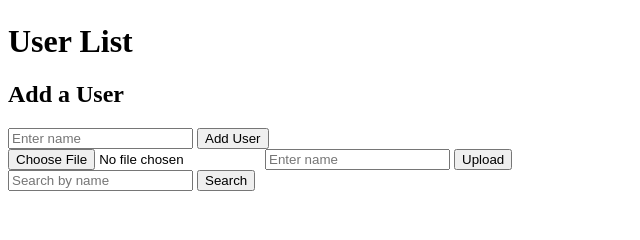
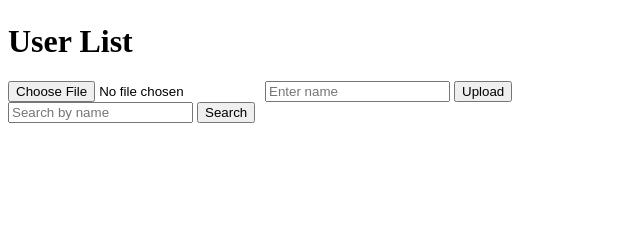
Before and after one commit to Perciviall/app, a Flask app: page / in a window 1280 px wide. Shown: the part 154-394 px from the top of the page, without its empty margins (0-640 px from the left). Run offline with Flask 3, Linux system fonts and the light colour scheme; the visitor is signed in with stand-in values (Sample User, id 1).

Commit message:
Update index.html

```diff
--- a/templates/index.html
+++ b/templates/index.html
@@ -18,11 +18,6 @@
             {% endfor %}
         </ul>
 
-        <h2>Add a User</h2>
-        <form action="/add" method="POST">
-            <input type="text" name="name" placeholder="Enter name" required>
-            <input type="submit" value="Add User">
-        </form>
     {% else %}
         <a href="{{ url_for('login') }}">Login</a>
         <h1>Please log in to see the user list.</h1>
```
